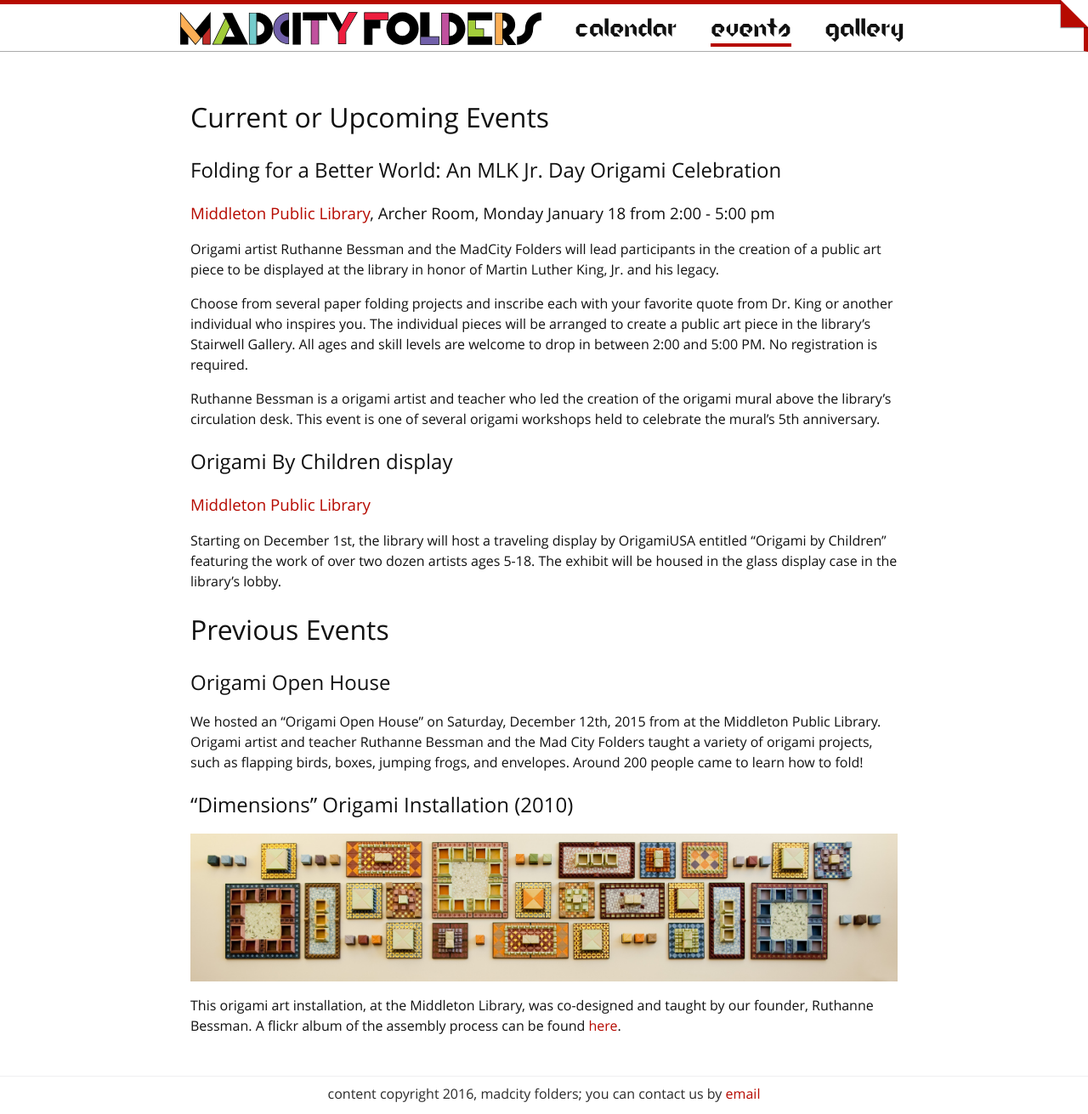
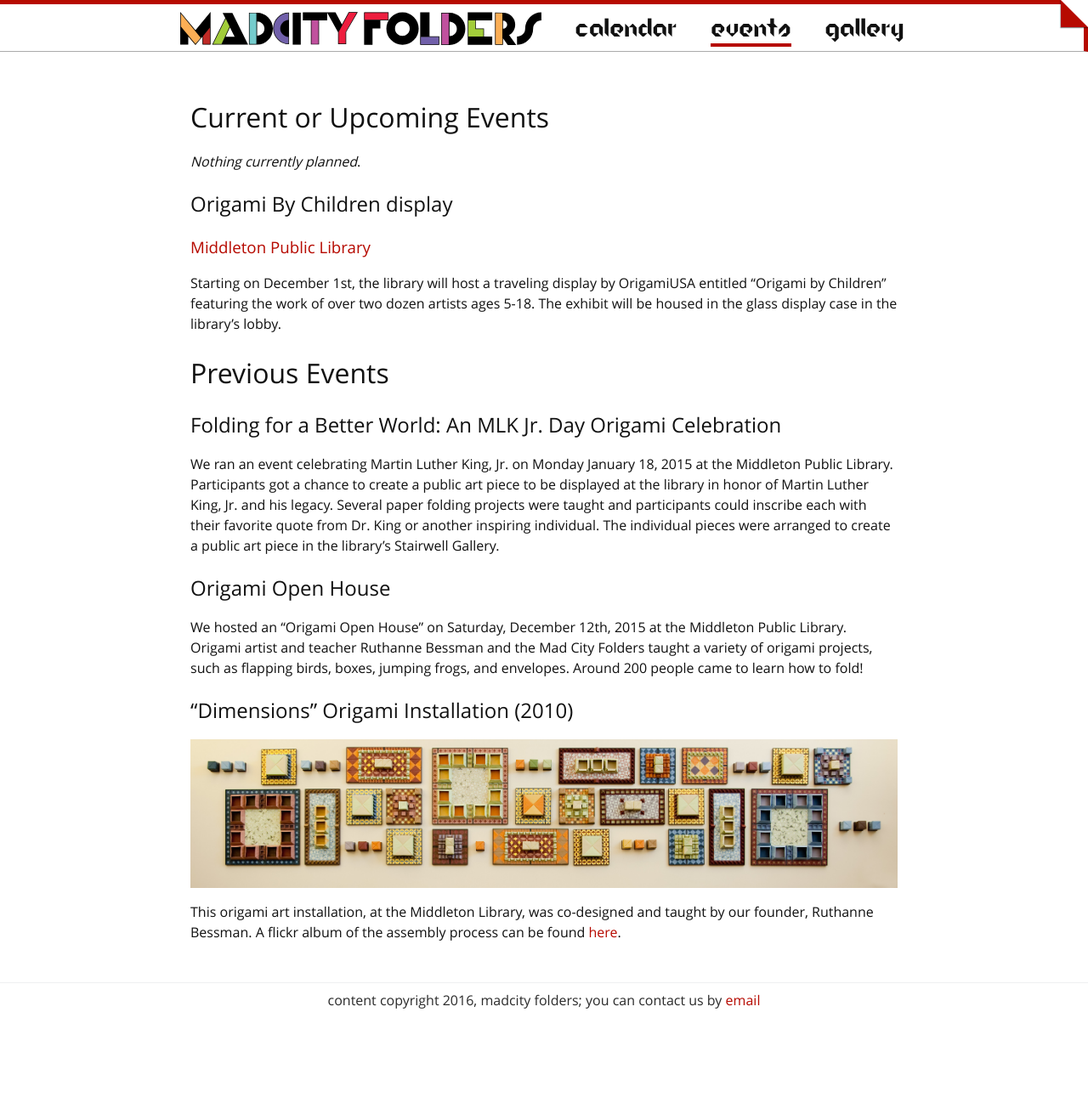
Before and after one commit to MadCityFolders/madcityfolders.github.io, a Jekyll site: the page built from events.md, in a window 1280 px wide. Shown: the whole page at 85% size. Built offline with Jekyll 4.4.1, drawn with Linux system fonts in a browser that asks for light colours; nearby versions of some CDN libraries; comment, search, counter and statistics services are not loaded; after the commit the page ends 1201 px from its top, so only the background shows below that.

Commit message:
Update events.md

```diff
--- a/events.md
+++ b/events.md
@@ -6,16 +6,7 @@ group: 'nav'
 ---
 
 # Current or Upcoming Events
-
-## Folding for a Better World: An MLK Jr. Day Origami Celebration
-
-### [Middleton Public Library](https://www.google.com/maps/place/Middleton+Public+Library/@43.0949512,-89.5115643,17z), Archer Room, Monday January 18 from 2:00 - 5:00 pm
-Origami artist Ruthanne Bessman and the MadCity Folders will lead participants in the creation of a public art piece to be displayed at the library in honor of Martin Luther King, Jr. and his legacy.
-
-Choose from several paper folding projects and inscribe each with your favorite quote from Dr. King or another individual who inspires you.  The individual pieces will be arranged to create a public art piece in the library’s Stairwell Gallery.  All ages and skill levels are welcome to drop in between 2:00 and 5:00 PM.  No registration is required.
-
-Ruthanne Bessman is a origami artist and teacher who led the creation of the origami mural above the library’s circulation desk.  This event is one of several origami workshops held to celebrate the mural’s 5th anniversary.
-
+*Nothing currently planned*.
 
 ## Origami By Children display
 
@@ -27,8 +18,15 @@ be housed in the glass display case in the library's lobby.
 
 # Previous Events
 
+## Folding for a Better World: An MLK Jr. Day Origami Celebration
+
+We ran an event celebrating Martin Luther King, Jr. on Monday January 18, 2015 at the Middleton Public Library.
+Participants got a chance to create a public art piece to be displayed at the library in honor of Martin Luther King, Jr. and his legacy.
+Several paper folding projects were taught and participants could inscribe each with their favorite quote from Dr. King or another inspiring individual.
+The individual pieces were arranged to create a public art piece in the library’s Stairwell Gallery.
+
 ## Origami Open House
-We hosted an "Origami Open House" on Saturday, December 12th, 2015 from at the Middleton Public Library.
+We hosted an "Origami Open House" on Saturday, December 12th, 2015 at the Middleton Public Library.
 Origami artist and teacher Ruthanne Bessman and the Mad City Folders taught a variety of origami projects, such as flapping birds, boxes, jumping frogs, and envelopes.
 Around 200 people came to learn how to fold!
 
```
